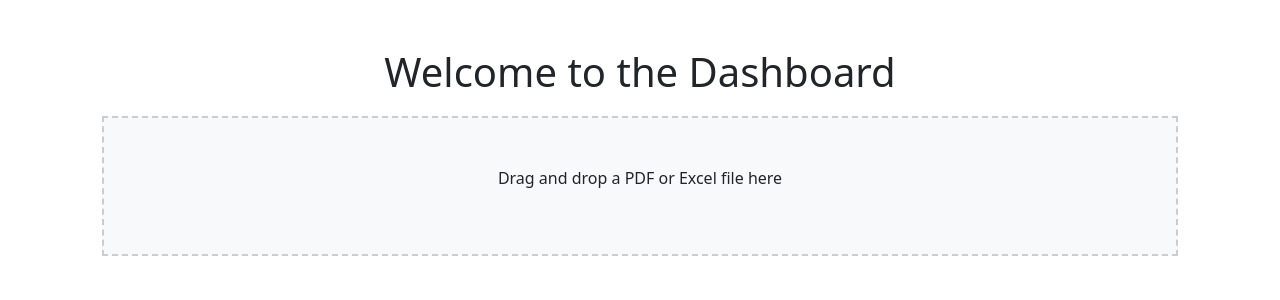
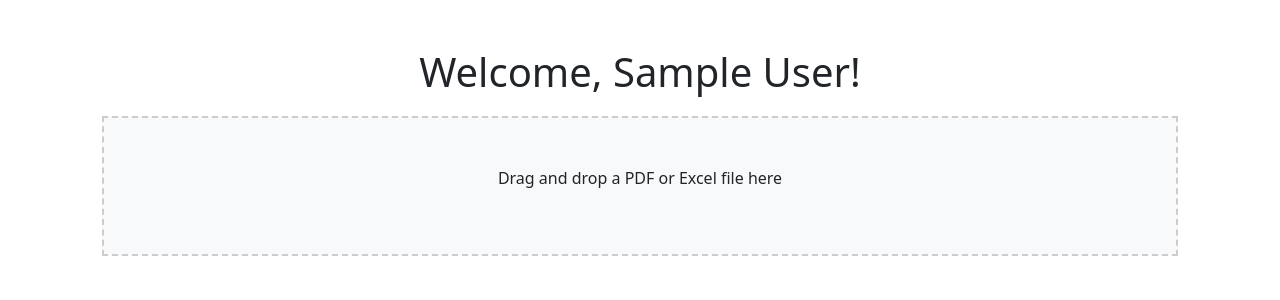
Before and after one commit to Cremattsd/goose-maverick, a Flask app: page /dashboard in a window 1280 px wide. Shown: the top 300 px of the page. Run offline with Flask 3, Linux system fonts and the light colour scheme; the visitor is signed in with stand-in values (Sample User, id 1).

Commit message:
Update dashboard.html

```diff
--- a/templates/dashboard.html
+++ b/templates/dashboard.html
@@ -16,7 +16,7 @@
 </head>
 <body>
     <div class="container mt-5">
-        <h1 class="text-center">Welcome to the Dashboard</h1>
+        <h1 class="text-center">Welcome, {{ client_name }}!</h1>
         <div id="drop-zone" class="bg-light p-5">
             <p>Drag and drop a PDF or Excel file here</p>
         </div>
```
